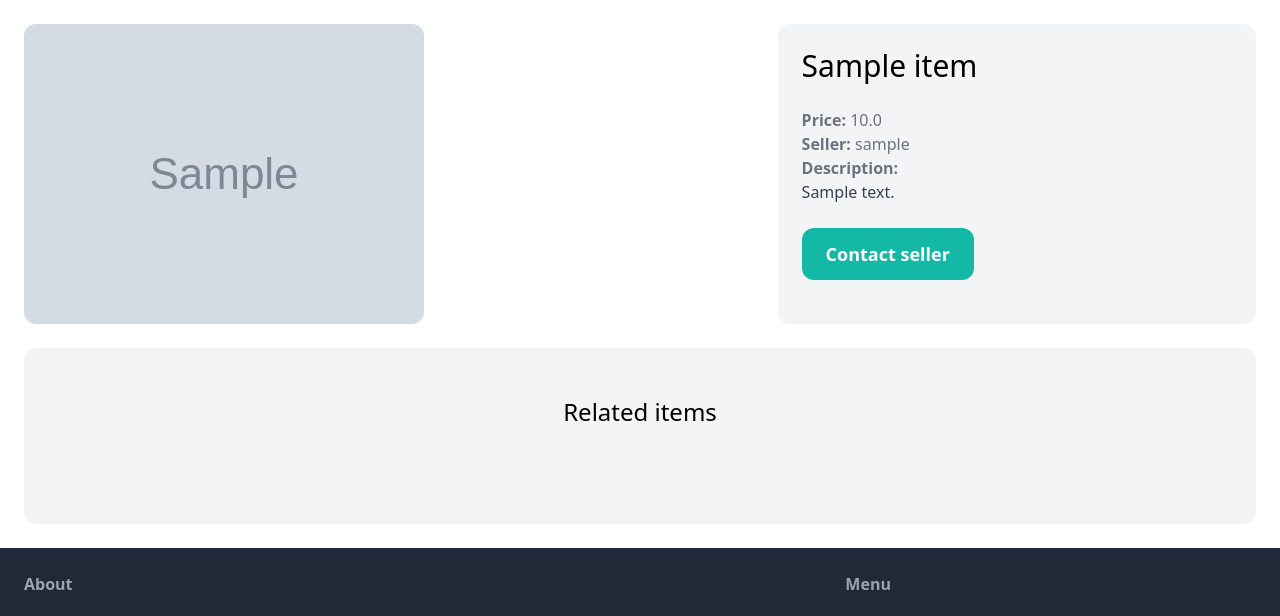
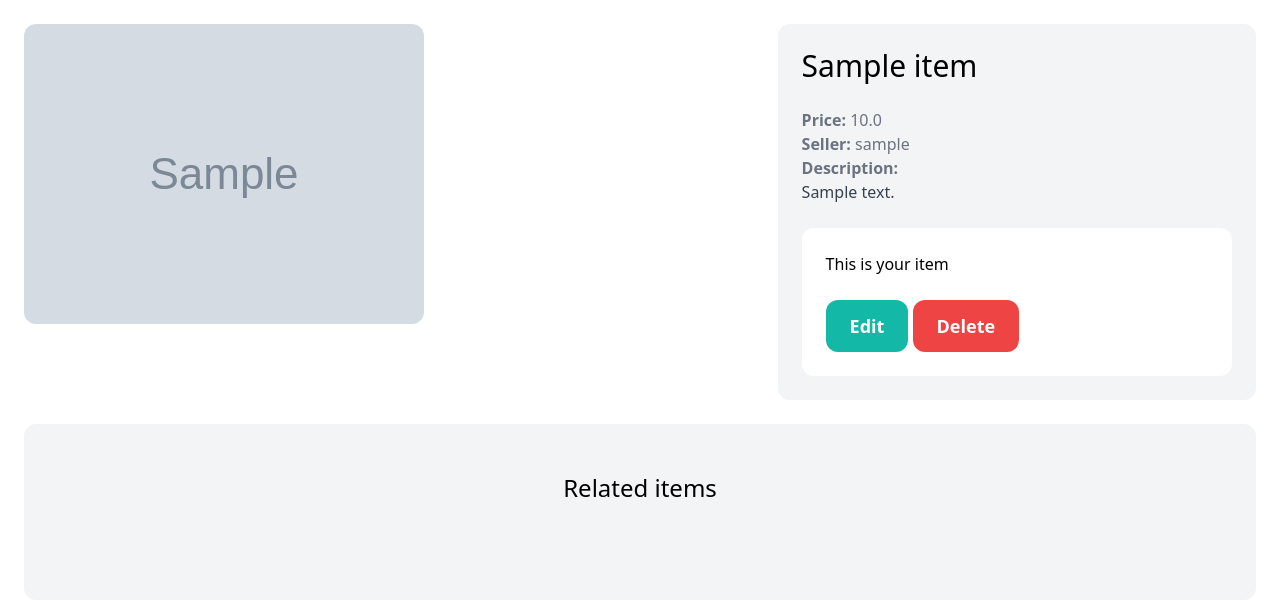
Before and after one commit to JYupix/DjangoMarketplace, a Django app: page /items/1 in a window 1280 px wide. Shown: the part 77-693 px from the top of the page. Run offline with Django 5.2, Linux system fonts and the light colour scheme; a user stored in the database is signed in; tables that the repository leaves empty hold one stand-in row (values such as "Sample post"); grey boxes marked "Sample" are stand-in pictures; some libraries are stand-ins or nearby versions.

Commit message:
Deleting and Editing Items

```diff
--- a/puddle/dashboard/views.py
+++ b/puddle/dashboard/views.py
@@ -1,5 +1,5 @@
 from django.contrib.auth.decorators import login_required
-from django.shortcuts import render
+from django.shortcuts import render, get_object_or_404
 
 from item.models import Item
 
--- a/puddle/item/forms.py
+++ b/puddle/item/forms.py
@@ -25,3 +25,22 @@ class NewItemForm(forms.ModelForm):
                 'class': INPUT_CLASSES
             }),
         }
+
+class EditItemForm(forms.ModelForm):
+    class Meta:
+        model = Item
+        fields = ('name', 'description', 'price', 'image', 'is_sold')
+        widgets = {
+            'name': forms.TextInput(attrs={
+                'class': INPUT_CLASSES
+            }),
+            'description': forms.Textarea(attrs={
+                'class': INPUT_CLASSES
+            }),
+            'price': forms.TextInput(attrs={
+                'class': INPUT_CLASSES
+            }),
+            'image': forms.FileInput(attrs={
+                'class': INPUT_CLASSES
+            }),
+        }
--- a/puddle/item/templates/item/detail.html
+++ b/puddle/item/templates/item/detail.html
@@ -20,7 +20,17 @@
                 </p>
             {% endif %}
 
-            <a href="" class="inline-block mt-6 px-6 py-3 text-lg font-semibold bg-teal-500 text-white rounded-xl hover:bg-teal-700">Contact seller</a>
+            {% if request.user == item.created_by %}
+                <div class="mt-6 p-6 bg-white rounded-xl">
+                    <p>This is your item</p>
+
+                    <a href="{% url 'item:edit' item.id %}" class="inline-block mt-6 px-6 py-3 text-lg font-semibold bg-teal-500 text-white rounded-xl">Edit</a>
+                    <a href="{% url 'item:delete' item.id %}" class="inline-block mt-6 px-6 py-3 text-lg font-semibold bg-red-500 text-white rounded-xl">Delete</a>
+                </div>
+            {% else %}
+                <a href="" class="inline-block mt-6 px-6 py-3 text-lg font-semibold bg-teal-500 text-white rounded-xl hover:bg-teal-700">Contact seller</a>
+            {% endif %}
+
         </div>
     </div>
 
--- a/puddle/item/urls.py
+++ b/puddle/item/urls.py
@@ -6,4 +6,6 @@ app_name = 'item'
 urlpatterns = [
     path('new/', views.new, name='new'),
     path('<int:pk>', views.detail, name='detail'),
+    path('<int:pk>/delete/', views.delete, name='delete'),
+    path('<int:pk>/edit/', views.edit, name='edit'),
 ]
--- a/puddle/item/views.py
+++ b/puddle/item/views.py
@@ -1,7 +1,7 @@
 from django.contrib.auth.decorators import login_required
 from django.shortcuts import render, get_object_or_404, redirect
 
-from .forms import NewItemForm
+from .forms import NewItemForm, EditItemForm
 from .models import Item
 
 # Create your views here.
@@ -32,3 +32,29 @@ def new(request):
         'form': form,
         'title': 'New item',
     })
+
+@login_required
+def edit(request, pk):
+    item = get_object_or_404(Item, pk=pk, created_by=request.user)
+
+    if request.method == 'POST':
+        form = EditItemForm(request.POST, request.FILES, instance=item)
+
+        if form.is_valid():
+            form.save()
+
+            return redirect('item:detail', pk=item.id)
+    else:
+        form = EditItemForm(instance=item)
+
+    return render(request, 'item/form.html', {
+        'form': form,
+        'title': 'Edit item',
+    })
+
+@login_required
+def delete(request, pk):
+    item = get_object_or_404(Item, pk=pk, created_by=request.user)
+    item.delete()
+
+    return redirect('dashboard:index')
```
